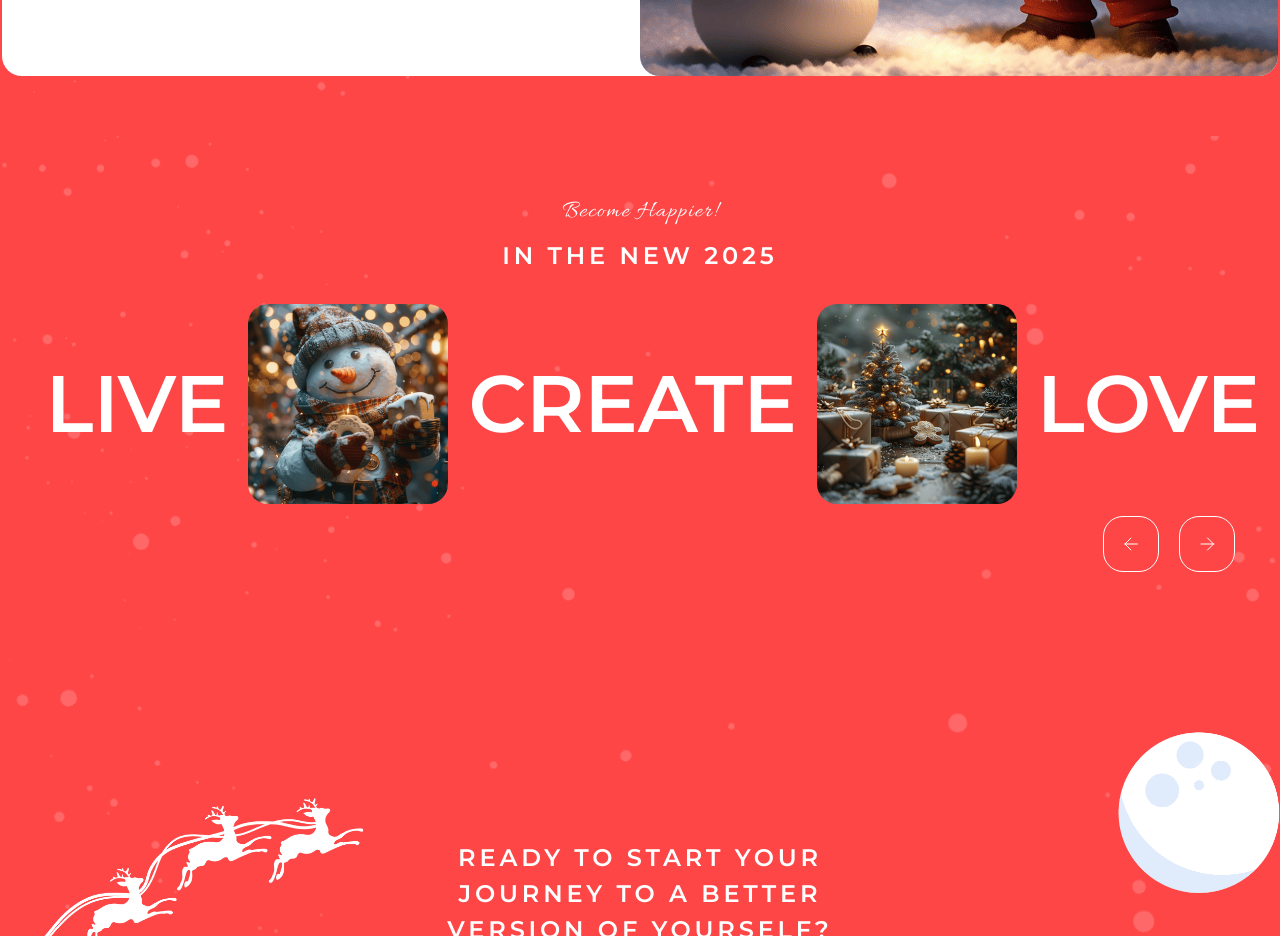
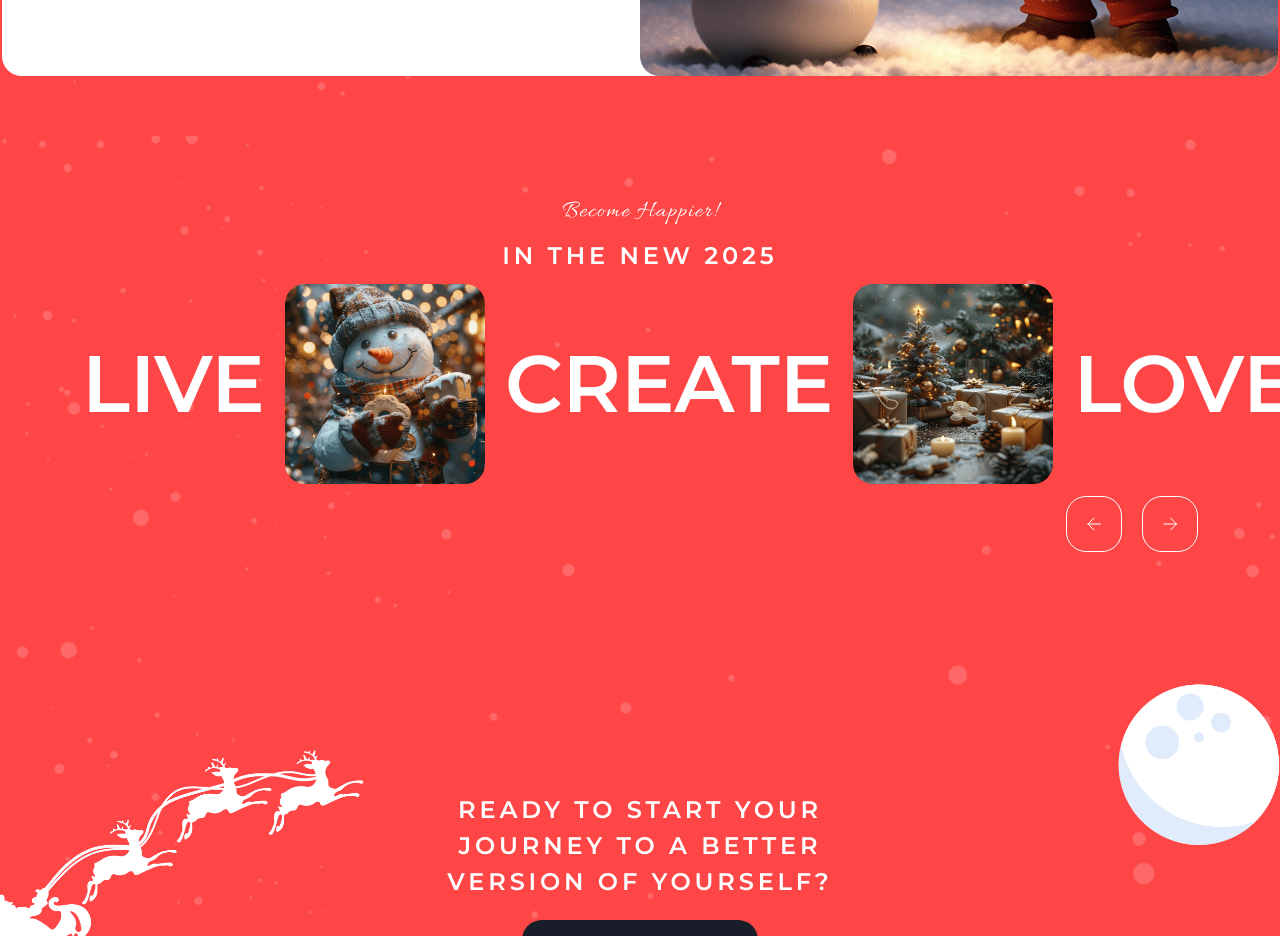
Before and after one commit to xWolfYx/nextmas-shop, a Next.js app: page / in a window 1280 px wide. Shown: the part 1100-2036 px from the top of the page. Built offline with nearby package versions, Linux system fonts and the light colour scheme.

Commit message:
fix: slider stays centered when window resizes

```diff
--- a/src/app/components/Slider.tsx
+++ b/src/app/components/Slider.tsx
@@ -17,15 +17,18 @@ const slides: SliderImg[] = [
 
 export default function Slider() {
   return (
-    <section className="flex h-[524px] justify-center overflow-hidden bg-[#ff4646] bg-[url(/backgrounds/bg-snow.png)] bg-cover bg-center py-[60px]">
+    <section className="overflow-x-hidden bg-[#ff4646] bg-[url(/backgrounds/bg-snow.png)] bg-cover bg-center py-[60px]">
       <div className="flex flex-col gap-3">
-        <p className={`${allura.className} text-center text-2xl text-white tracking-[0.075rem]`}>
+        <p
+          className={`${allura.className} text-center text-2xl tracking-[0.075rem] text-white`}
+        >
           Become Happier!
         </p>
         <h2 className="text-center text-2xl font-semibold tracking-[0.24rem] text-white uppercase">
           in the new 2025
         </h2>
-        <div className="mt-5 flex items-center gap-5 px-[82px]">
+        <div className="duration-400">
+          <div className="flex items-center gap-5 lg:px-[82px]">
             {slides.map((slide, i) => (
               <Fragment key={i}>
                 <p className="text-[5rem] font-semibold text-white uppercase">
@@ -42,7 +45,8 @@ export default function Slider() {
               </Fragment>
             ))}
           </div>
-        <div className="mr-[82px] flex justify-end gap-5">
+        </div>
+        <div className="mr-2 flex justify-end gap-5 md:mr-[82px]">
           <SliderButton>
             <svg
               width="24"
```
Lines whose indentation alone changed are shown as unchanged.
